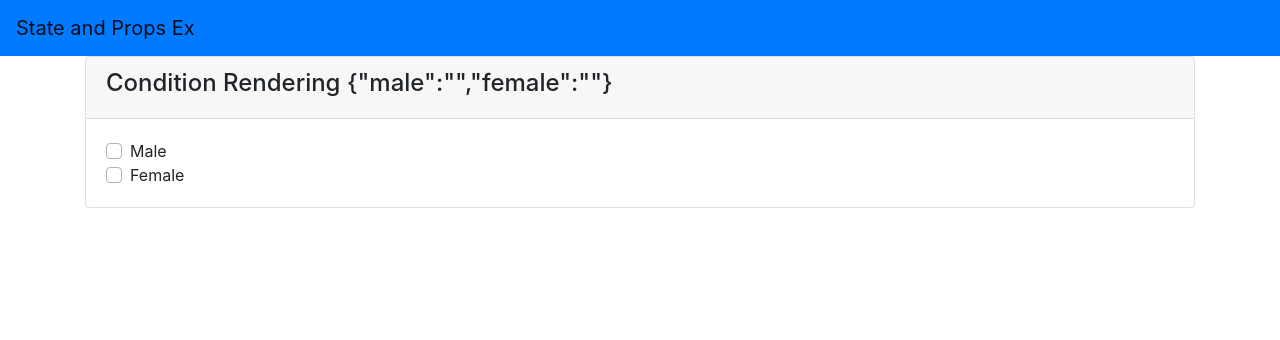
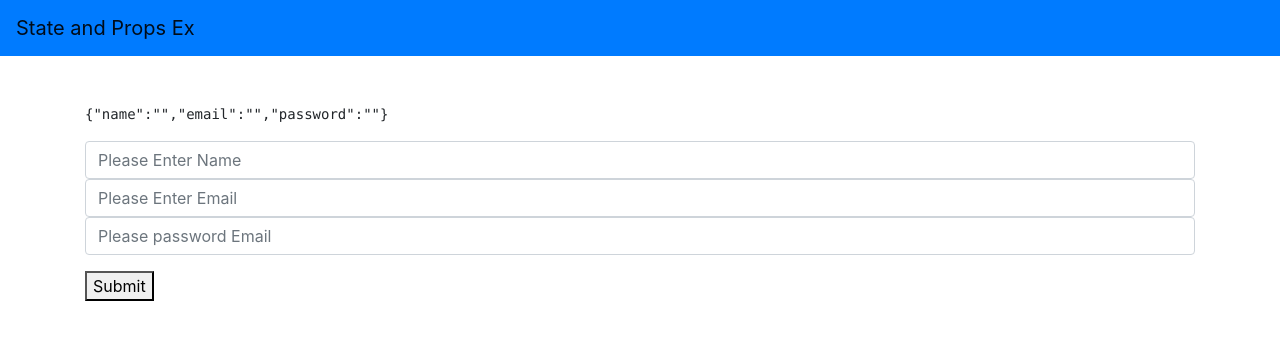
Before and after one commit to narasimhareddyprostack/Fullstack-sept10, a React (Create React App) app in the folder mcart/: page / in a window 1280 px wide. Shown: the top 340 px of the page. Built offline with nearby package versions, Linux system fonts and the light colour scheme.

Commit message:
form handling

```diff
--- a/mcart/src/App.js
+++ b/mcart/src/App.js
@@ -1,12 +1,12 @@
 import React from "react";
 import NavBar from "./NavBar";
 import EventState from "./EventHandling/EventState";
-import Order from "./Render/Order";
+import Login from "./Forms/Login";
 function App() {
   return (
     <div>
       <NavBar />
-      <Order />
+      <Login />
     </div>
   );
 }
--- /dev/null
+++ b/mcart/src/Forms/Login.jsx
@@ -0,0 +1,61 @@
+import React, { Component } from "react";
+
+export class Login extends Component {
+  state = {
+    name: "",
+    email: "",
+    password: "",
+  };
+  inputHandler = (event) => {
+    this.setState({
+      [event.target.name]: event.target.value,
+    });
+  };
+  formHandler = (event) => {
+    event.preventDefault();
+    if (true) console.log(this.state);
+    //dispatch the action .
+    // view to action ---> reducer - > store - > action
+  };
+
+  render() {
+    return (
+      <React.Fragment>
+        <div className="container mt-5">
+          <pre>{JSON.stringify(this.state)}</pre>
+          <form onSubmit={this.formHandler}>
+            <div className="form-group">
+              <input
+                type="text"
+                className="form-control"
+                placeholder="Please Enter Name"
+                value={this.state.name}
+                onChange={this.inputHandler}
+                name="name"
+              />
+              <input
+                type="text"
+                className="form-control"
+                placeholder="Please Enter Email"
+                value={this.state.email}
+                onChange={this.inputHandler}
+                name="email"
+              />
+              <input
+                type="password"
+                className="form-control"
+                placeholder="Please password Email"
+                value={this.state.password}
+                onChange={this.inputHandler}
+                name="password"
+              />
+            </div>
+            <button type="submit"> Submit </button>
+          </form>
+        </div>
+      </React.Fragment>
+    );
+  }
+}
+
+export default Login;
```
Also changed, not shown: mcart/src/Render/listRen.js (+21 -1 lines).
